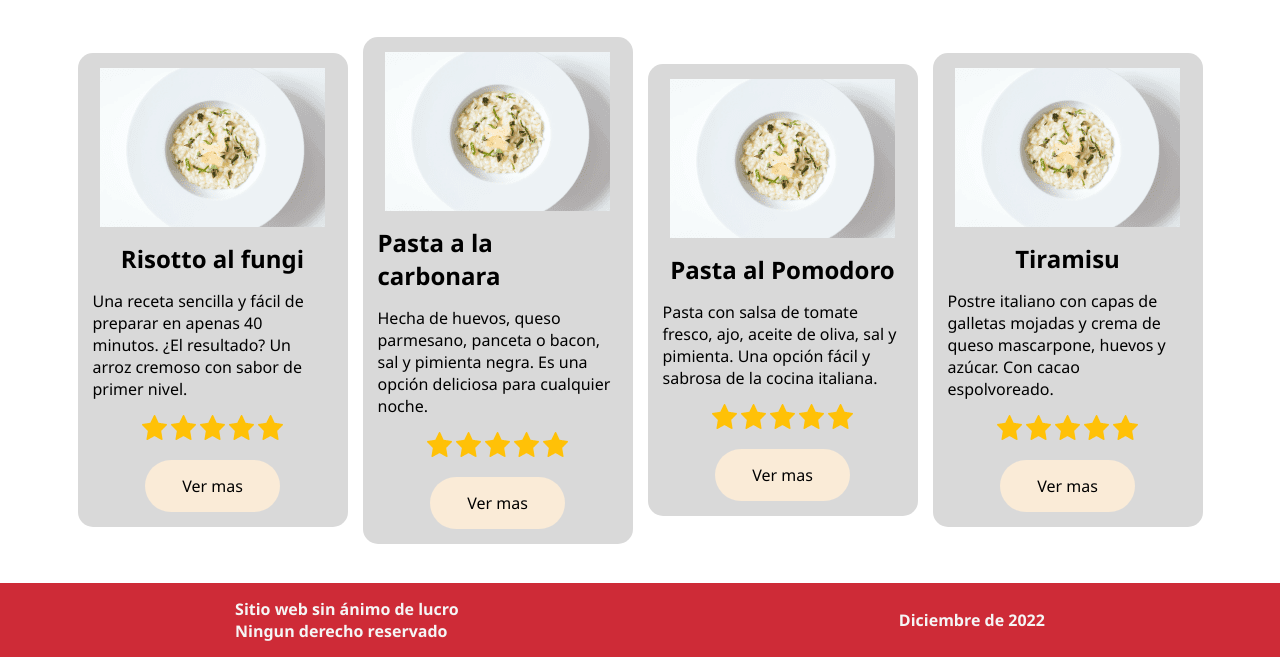
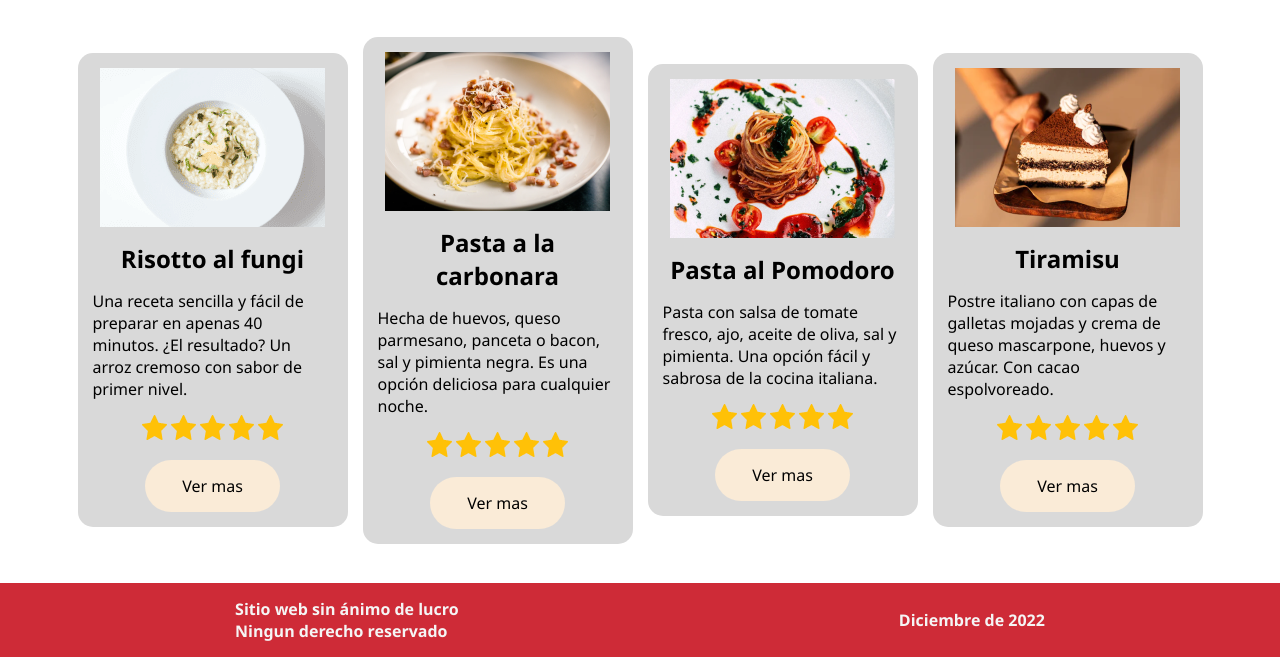
Before and after one commit to edoDev88/proyecto2, a plain HTML site: page pages/recetas.html in a window 1280 px wide. Shown: the part 145-802 px from the top of the page. Drawn offline with Linux system fonts and the light colour scheme.

Commit message:
modificacion de imagenes en recetas e iframe en sobre nosotros

```diff
--- a/pages/recetas.html
+++ b/pages/recetas.html
@@ -74,8 +74,8 @@
 
         <div class="contenedorTarjetas__tarjeta">
           <img
-            src="../img/risotto_mobile.png"
-            alt="foto de risotto"
+            src="../img/carbonara.png"
+            alt="foto de pasta a la carbonara"
             class="img_risotto"
           />
           <h2>Pasta a la carbonara</h2>
@@ -110,8 +110,8 @@
 
         <div class="contenedorTarjetas__tarjeta">
           <img
-            src="../img/risotto_mobile.png"
-            alt="foto de risotto"
+            src="../img/pomodoro.png"
+            alt="foto de pasta al pomodoro"
             class="img_risotto"
           />
           <h2>Pasta al Pomodoro</h2>
@@ -146,8 +146,8 @@
 
         <div class="contenedorTarjetas__tarjeta">
           <img
-            src="../img/risotto_mobile.png"
-            alt="foto de risotto"
+            src="../img/tiramisu.png"
+            alt="foto de tiramisu"
             class="img_risotto"
           />
           <h2>Tiramisu</h2>
--- a/scss/components/_titulos.scss
+++ b/scss/components/_titulos.scss
@@ -3,3 +3,7 @@
   padding: 25px 25px 0px 25px;
   text-align: center;
 }
+
+h2 {
+  text-align: center;
+}
--- a/scss/pages/_contacto.scss
+++ b/scss/pages/_contacto.scss
@@ -5,6 +5,7 @@
   flex-flow: column wrap;
   align-items: center;
   justify-content: center;
+  gap: 25px;
 
   &__formulario {
     display: flex;
```
Also changed, not shown: pages/contacto.html (+10 -0 lines), pages/nosotros.html (+13 -0 lines), img/carbonara.png (added), img/contacto.png (added), img/contacto_mobile.png (added), img/pomodoro.png (added), img/tiramisu.png (added), styles/styles.css, 1 other file.
